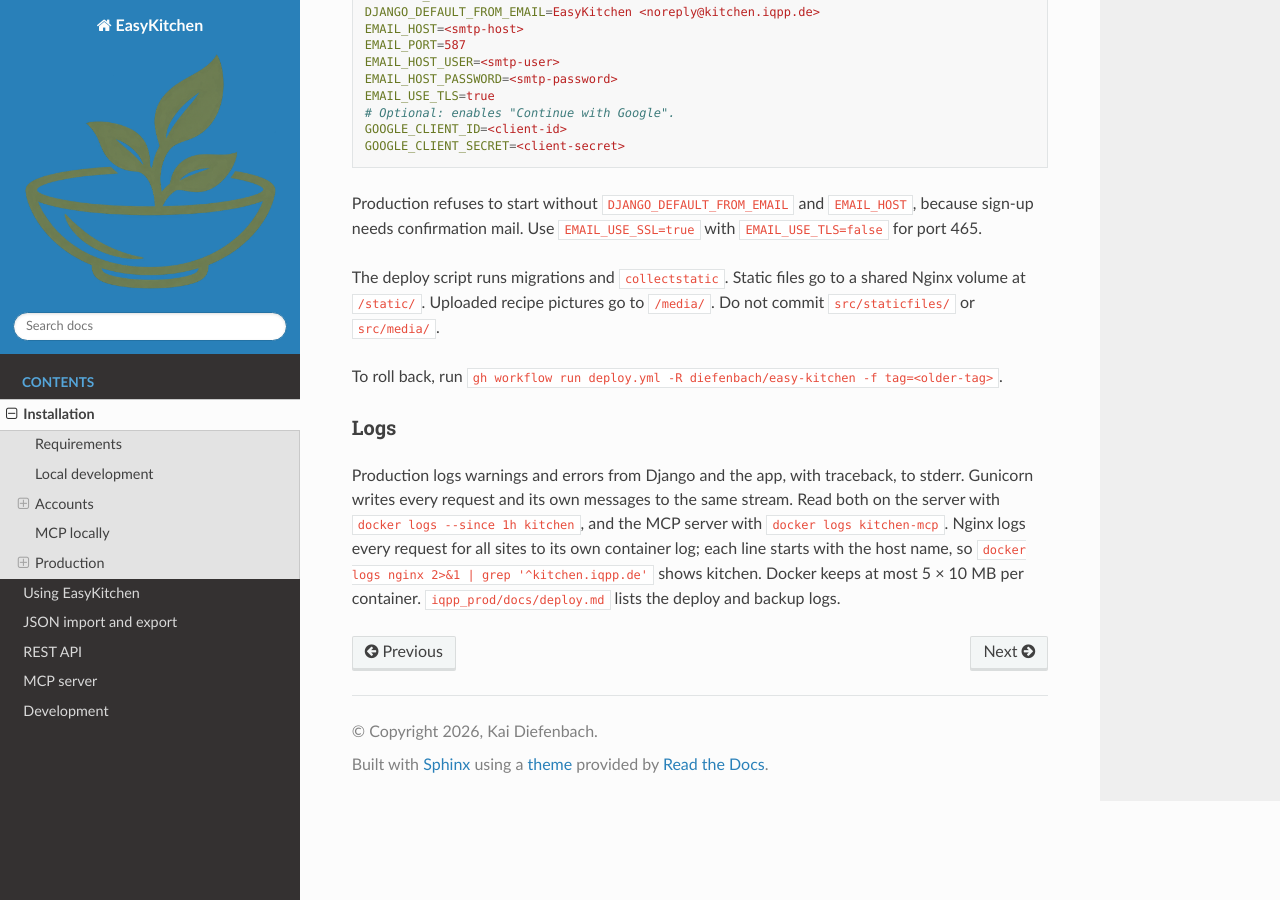
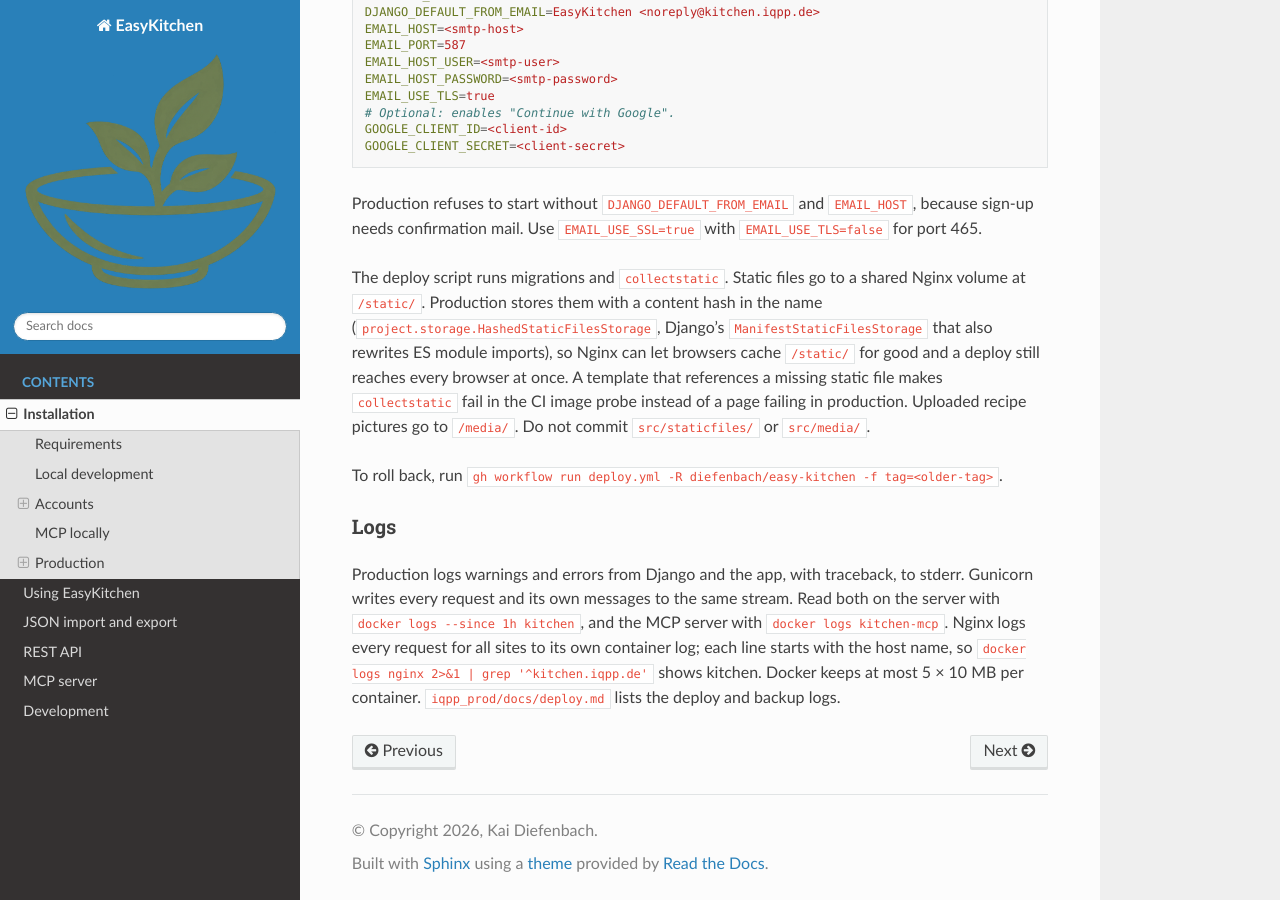
Before and after one commit to diefenbach/easy-kitchen, a Sphinx documentation site: the page built from docs/installation.md, in a window 1280 px wide and 900 px high, scrolled down 2357 px. Built offline with Sphinx 7.4.7 and the Read the Docs theme 3.1.0, drawn with Linux system fonts in a browser that asks for light colours.

Commit message:
Document hashed static files

```diff
--- a/docs/installation.md
+++ b/docs/installation.md
@@ -97,7 +97,7 @@ GOOGLE_CLIENT_SECRET=<client-secret>
 
 Production refuses to start without `DJANGO_DEFAULT_FROM_EMAIL` and `EMAIL_HOST`, because sign-up needs confirmation mail. Use `EMAIL_USE_SSL=true` with `EMAIL_USE_TLS=false` for port 465.
 
-The deploy script runs migrations and `collectstatic`. Static files go to a shared Nginx volume at `/static/`. Uploaded recipe pictures go to `/media/`. Do not commit `src/staticfiles/` or `src/media/`.
+The deploy script runs migrations and `collectstatic`. Static files go to a shared Nginx volume at `/static/`. Production stores them with a content hash in the name (`project.storage.HashedStaticFilesStorage`, Django's `ManifestStaticFilesStorage` that also rewrites ES module imports), so Nginx can let browsers cache `/static/` for good and a deploy still reaches every browser at once. A template that references a missing static file makes `collectstatic` fail in the CI image probe instead of a page failing in production. Uploaded recipe pictures go to `/media/`. Do not commit `src/staticfiles/` or `src/media/`.
 
 To roll back, run `gh workflow run deploy.yml -R diefenbach/easy-kitchen -f tag=<older-tag>`.
 
```
